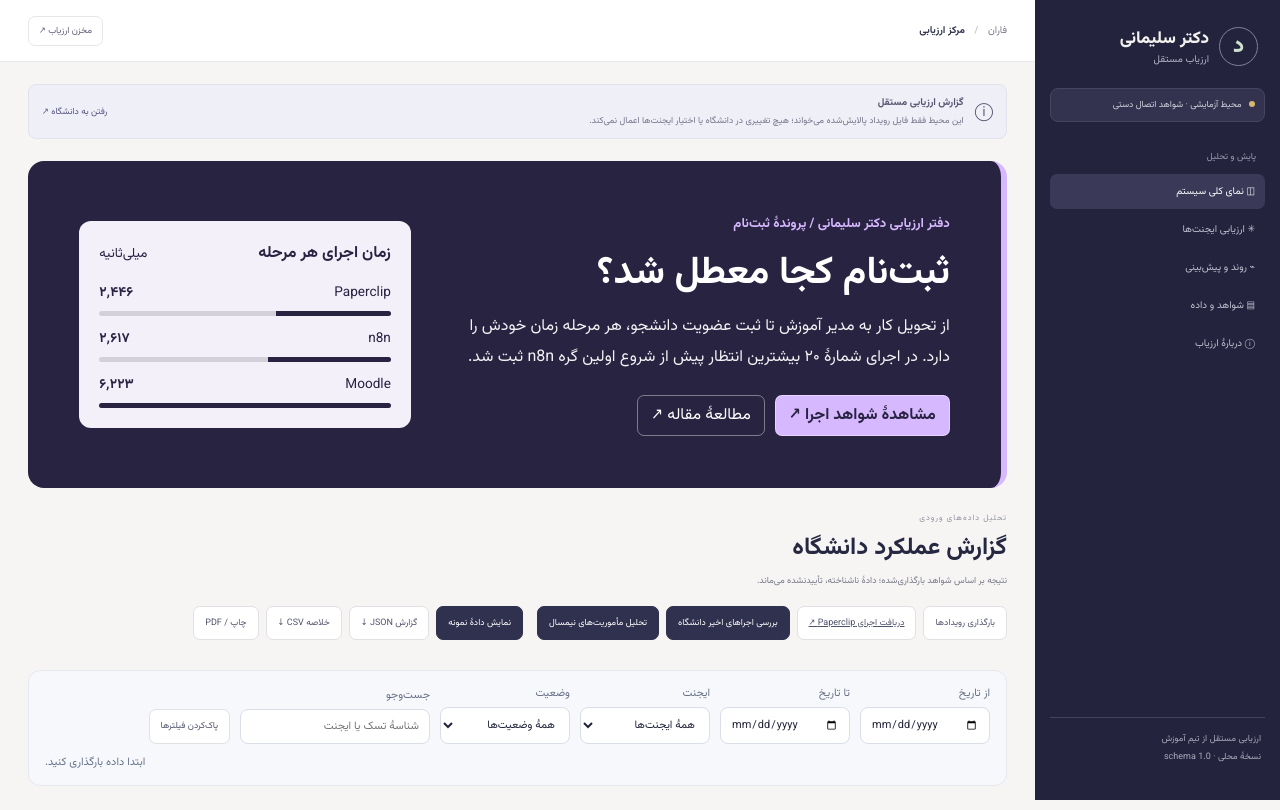
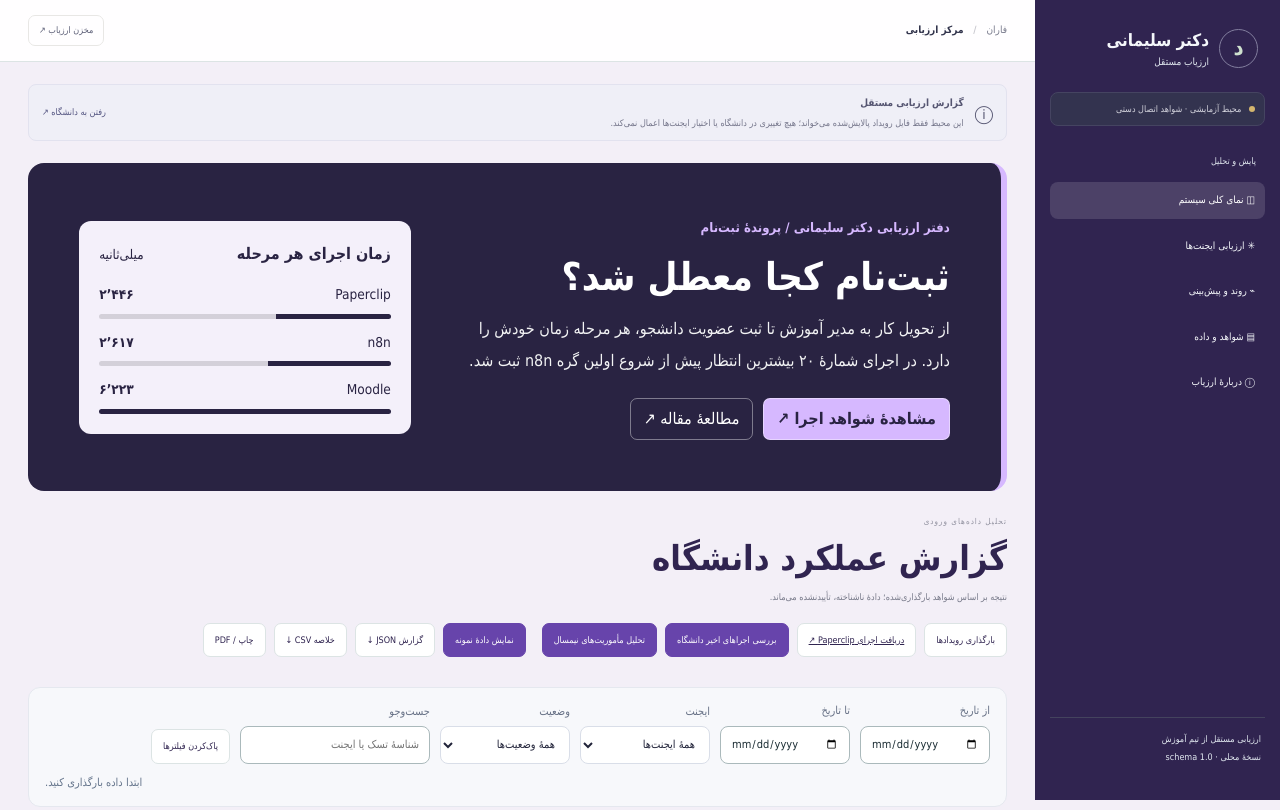
Before and after one commit to maddixmhn/dr-soleimani-evaluator, a website with bundled scripts: page index.html in a window 1280 px wide. Shown: the top 810 px of the page. Built offline with nearby package versions, Linux system fonts and the light colour scheme.

Commit message:
Redesign evaluator navigation reports and controls

```diff
--- a/style.css
+++ b/style.css
@@ -11,3 +11,31 @@
 .feature-links{display:flex;flex-wrap:wrap;gap:10px;margin-top:22px}.feature-links a{padding:7px 13px;color:white;border:1px solid #ffffff66;border-radius:7px;text-decoration:none}.feature-links a:first-child{color:var(--ink);background:var(--highlight);font-weight:bold}.feature-links a:hover,.feature-links a:focus-visible{text-decoration:underline}
 .feature-report figure{margin:0;background:#f4f0fa;color:var(--ink);padding:20px;border-radius:12px}.feature-report figcaption,.reading{display:flex;justify-content:space-between;align-items:baseline;gap:8px}.feature-report figcaption{font-weight:bold;margin-bottom:16px}.feature-report small{font-weight:normal}.reading{flex-wrap:wrap;font-size:.85rem;margin-top:12px}.reading i{height:5px;width:100%;background:linear-gradient(to left,var(--ink) var(--amount),#0002 var(--amount));border-radius:6px}
 @media(max-width:850px){.feature-report{grid-template-columns:1fr}}@media print{.feature-report{display:none}}
+
+:root{--studio-brand:#302450;--studio-canvas:#f3eff7;--studio-accent:#6744ab;--studio-line:#dce4e4}
+body{background:var(--studio-canvas);font-family:Tahoma,Arial,sans-serif;line-height:1.65}
+.sidebar{background:var(--studio-brand);color:#fff;border:0}
+.sidebar .brand,.sidebar .nav,.sidebar .nav-link{color:#f4f7fa}
+.sidebar small,.sidebar .nav-label,.sidebar .nav-cap,.sidebar .side-foot{color:#e0e7ef}
+.sidebar .nav,.sidebar .nav-link{border-radius:8px;margin-block:3px}
+.sidebar .nav:hover,.sidebar .nav-link:hover,.sidebar .active{background:#fff2;color:white}
+.sidebar .nav:focus-visible,.sidebar .nav-link:focus-visible{outline:2px solid white;outline-offset:2px}
+.topbar,main>header{background:#fffe;border-color:var(--studio-line)}
+.content{max-width:1500px;margin-inline:auto}
+.page-heading,.title-row{border-bottom:1px solid var(--studio-line);padding-bottom:18px;margin-bottom:20px}
+h1{font-size:clamp(1.45rem,2.8vw,2.15rem);line-height:1.45;color:var(--studio-brand)}
+h2{line-height:1.55}
+.card,.panel,.metric,.metrics article,.empty,.agent-card{background:#fff;border:1px solid var(--studio-line);border-radius:14px;box-shadow:0 4px 14px #17293609}
+.card-heading,.panel-head{padding-bottom:10px;border-bottom:1px solid var(--studio-line)}
+.primary-button,.button{background:var(--studio-accent);color:white;border-color:var(--studio-accent)}
+.outline-button,.light,.upload{background:white;color:var(--studio-brand);border:1px solid var(--studio-line)}
+.actions{gap:8px;flex-wrap:wrap}
+input:not([type=file]),select{max-width:100%;min-height:38px;background:#fff;border:1px solid #aab9bb;border-radius:8px;color:#192b32}
+table{border-collapse:collapse;width:100%;font-variant-numeric:tabular-nums}
+th{background:var(--studio-canvas);color:var(--studio-brand);text-align:start}
+td,th{padding:.72rem;border-bottom:1px solid var(--studio-line)}
+tbody tr:hover{background:var(--studio-canvas)}
+.panel:has(table),.card:has(table),#registration-trace{overflow-x:auto}
+#registration-trace{background:white;border:1px solid var(--studio-line)!important;border-radius:14px}
+footer{border-top:1px solid var(--studio-line);padding-block:20px}
+@media(max-width:650px){.page-heading,.title-row{flex-wrap:wrap;gap:12px}.content{padding-inline:12px}.feature-report{padding:18px}.feature-links a{min-height:42px}.top-actions,.actions{flex-wrap:wrap}td,th{padding:.5rem}}
--- a/sw.js
+++ b/sw.js
@@ -1,5 +1,5 @@
 const CACHE_PREFIX = 'soleimani-evaluator-shell-';
-const CACHE = CACHE_PREFIX + 'v7';
+const CACHE = CACHE_PREFIX + 'v8';
 const SHELL = ['/', '/style.css', '/app.js', '/core.mjs', '/manifest.webmanifest', '/icon.svg'];
 const OFFLINE_PAGES = new Set(['/', '/index.html']);
 
```
